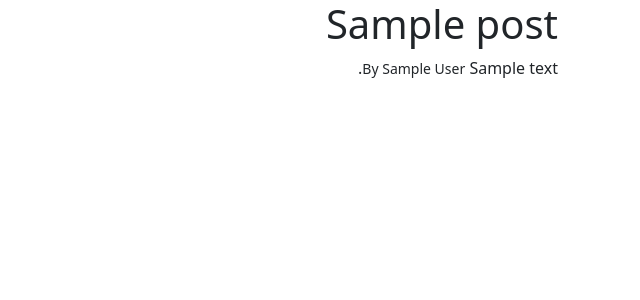
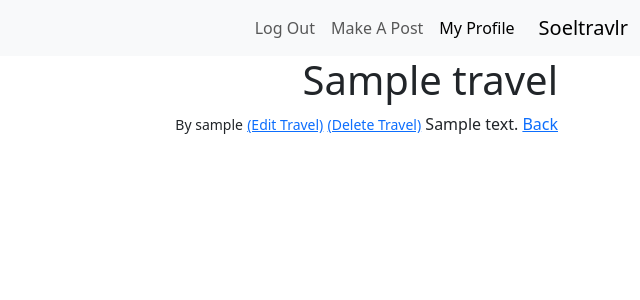
Before and after one commit to vini1cas/soeltravlr, a Django app: template soeltravlr/templates/post_detail.html in a window 1280 px wide. Shown: the top 300 px of the page, without its empty margins (640-1280 px from the left). Run offline with Django 5.2, Linux system fonts and the light colour scheme; tables that the repository leaves empty hold one stand-in row (values such as "Sample post"); the template is opened without the code that fills it: values that come from a table or form of the project are taken from there, most other values are stand-ins (such as "Sample title", 1, 10 or a date in 2020); parts of the project's set-up code (start-up, migrations or seed data) failed here and were passed over.

Commit message:
add edit and delete post functionalities, as well as views, urls and templates for that

```diff
--- a/soeltravlr/models.py
+++ b/soeltravlr/models.py
@@ -2,6 +2,7 @@ from django.db import models
 from django.contrib.auth.models import User
 from django.core.validators import MaxValueValidator, MinValueValidator
 from django.urls import reverse
+from datetime import date, datetime
 
 SEASONS = (
     ('Summer', 'Summer'),
@@ -9,7 +10,6 @@ SEASONS = (
     ('Fall', 'Fall'),
     ('Winter', 'Winter')
     )
-
 
 
 # Create your models here.
--- a/soeltravlr/templates/base.html
+++ b/soeltravlr/templates/base.html
@@ -8,9 +8,30 @@
     <!-- Bootstrap CSS -->
     <link rel="stylesheet" href="https://cdn.jsdelivr.net/npm/bootstrap@5.3.3/dist/css/bootstrap.rtl.min.css" integrity="sha384-dpuaG1suU0eT09tx5plTaGMLBsfDLzUCCUXOY2j/LSvXYuG6Bqs43ALlhIqAJVRb" crossorigin="anonymous">
 
-    <title>مرحبًا بالعالم!</title>
+    <title>Soeltravlr</title>
   </head>
   <body>
+    <nav class="navbar navbar-expand-lg bg-body-tertiary">
+      <div class="container-fluid">
+        <a class="navbar-brand" href="{}">Soeltravlr</a>
+        <button class="navbar-toggler" type="button" data-bs-toggle="collapse" data-bs-target="#navbarNav" aria-controls="navbarNav" aria-expanded="false" aria-label="Toggle navigation">
+          <span class="navbar-toggler-icon"></span>
+        </button>
+        <div class="collapse navbar-collapse" id="navbarNav">
+          <ul class="navbar-nav">
+            <li class="nav-item">
+              <a class="nav-link active" aria-current="page" href="{% url 'landing' %}">My Profile</a>
+            </li>
+            <li class="nav-item">
+              <a class="nav-link" href="{% url 'make-post' %}">Make A Post</a>
+            </li>
+            <li class="nav-item">
+              <a class="nav-link" href="#">Log Out</a>
+            </li>
+          </ul>
+        </div>
+      </div>
+    </nav>
     <div class="container">
         {% block content %}
 
--- a/soeltravlr/templates/post_detail.html
+++ b/soeltravlr/templates/post_detail.html
@@ -3,11 +3,13 @@
 {% block content %}
 
 
-<h1>{{post.title}}</h1>
-<small>By {{post.author}}</small>
-{{post.body}}
+<h1>{{travel.title}}</h1>
+<small>By {{travel.author}}</small>
+<small><a href="{% url 'edit-travel' travel.pk %}">(Edit Travel)</a></small>
+<small><a href="{% url 'delete-travel' travel.pk %}">(Delete Travel)</a></small>
+{{travel.body}}
 
-<a href="{% url 'landing' %}"></a>
+<a href="{% url 'landing' %}">Back</a>
 
 
 {% endblock %}
--- a/soeltravlr/urls.py
+++ b/soeltravlr/urls.py
@@ -1,9 +1,11 @@
 
 from django.urls import path
-from .views import Landing, IntoPost, MakePost
+from .views import Landing, IntoTravel, MakeTravel, EditTravel
 
 urlpatterns = [
     path('', Landing.as_view(), name="landing"),
-    path('post/<int:pk>', IntoPost.as_view(), name='post-detail'),
-    path('make_post/', MakePost.as_view(), name="make-post")
+    path('travel/<int:pk>', IntoTravel.as_view(), name="travel-detail"),
+    path('make_travel/', MakeTravel.as_view(), name="make-travel"),
+    path('travel/<int:pk>/edit', EditTravel.as_view(), name="edit-travel"),
+    path('travel/<int:pk>/delete', DeleteTravel.as_view(), name="delete-travel"),
 ]
```
Also changed, not shown: soeltravlr/templates/create_post.html (+7 -4 lines), soeltravlr/templates/delete_post.html (added, +14 -0 lines), soeltravlr/templates/edit_post.html (added, +15 -0 lines), soeltravlr/templates/home.html (+4 -4 lines), soeltravlr/views.py (+14 -3 lines), soeltravlr/forms.py (line endings or trailing spaces).
